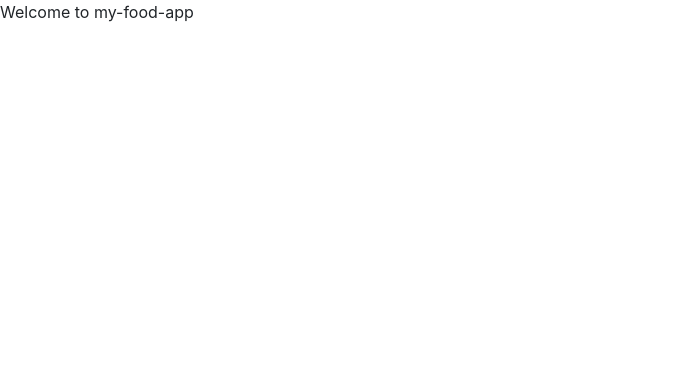
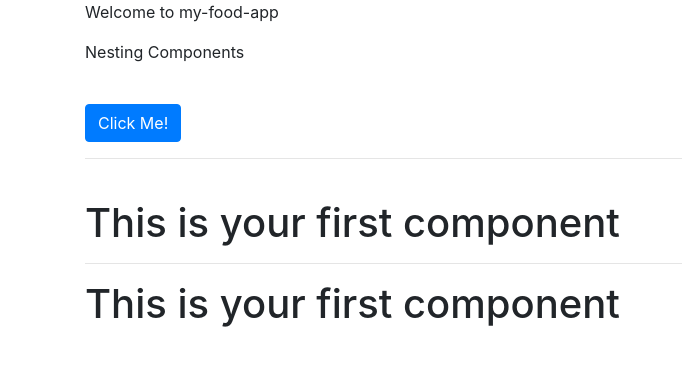
Before and after one commit to amrkh97/my-food-app, an Angular app: page / in a window 1280 px wide. Shown: the top 366 px of the page, without its empty margins (0-682 px from the left). Built offline with nearby package versions, Linux system fonts and the light colour scheme.

Commit message:
Learned component nesting with data binding
- Binding a variable to a button
- Using bootstrap with components
- creating components with/out the angular CLI

```diff
--- a/src/app/app.component.html
+++ b/src/app/app.component.html
@@ -1,4 +1,15 @@
-<p>Welcome to {{title}}</p>
+<div class='container'>
+    <div class='row'>
+        <div class='col-12'>
+
+            <p>Welcome to {{title}}</p>
+
+            <app-second></app-second>
+
+        </div>
+    </div>
+</div>
+
 <router-outlet>
 
 </router-outlet>
--- a/src/app/app.module.ts
+++ b/src/app/app.module.ts
@@ -3,10 +3,14 @@ import { NgModule } from '@angular/core';
 import {FormsModule} from '@angular/forms'
 import { AppRoutingModule } from './app-routing.module';
 import { AppComponent } from './app.component';
+import { FirstComponent } from './first/first.component';
+import { SecondComponent } from './second/second.component';
 
 @NgModule({
   declarations: [
-    AppComponent
+    AppComponent,
+    FirstComponent,
+    SecondComponent
   ],
   imports: [
     BrowserModule,
--- /dev/null
+++ b/src/app/first/first.component.html
@@ -0,0 +1 @@
+<h1>This is your first component</h1>
--- /dev/null
+++ b/src/app/first/first.component.ts
@@ -0,0 +1,7 @@
+import { Component } from '@angular/core';
+
+@Component({
+    selector : 'first-comp',
+    templateUrl: './first.component.html'
+})
+export class FirstComponent{}
--- /dev/null
+++ b/src/app/second/second.component.html
@@ -0,0 +1,8 @@
+<p>Nesting Components</p>
+<br>
+<button class="btn btn-primary" [disabled]="!disableVar">Click Me!</button>
+<br>
+<hr><br>
+<first-comp></first-comp>
+<hr>
+<first-comp></first-comp>
--- /dev/null
+++ b/src/app/second/second.component.ts
@@ -0,0 +1,19 @@
+import { Component, OnInit, ViewEncapsulation } from '@angular/core';
+
+@Component({
+  selector: 'app-second',
+  templateUrl: './second.component.html',
+  styleUrls: ['./second.component.css']
+})
+export class SecondComponent implements OnInit {
+  disableVar: boolean = false;
+  constructor() {
+    setTimeout(() => {
+      this.disableVar = true;
+    },2000);
+   }
+
+  ngOnInit(): void {
+  }
+
+}
```
Also changed, not shown: src/app/second/second.component.css (added), 1 other file (tests, documents, lock files or other folders).
